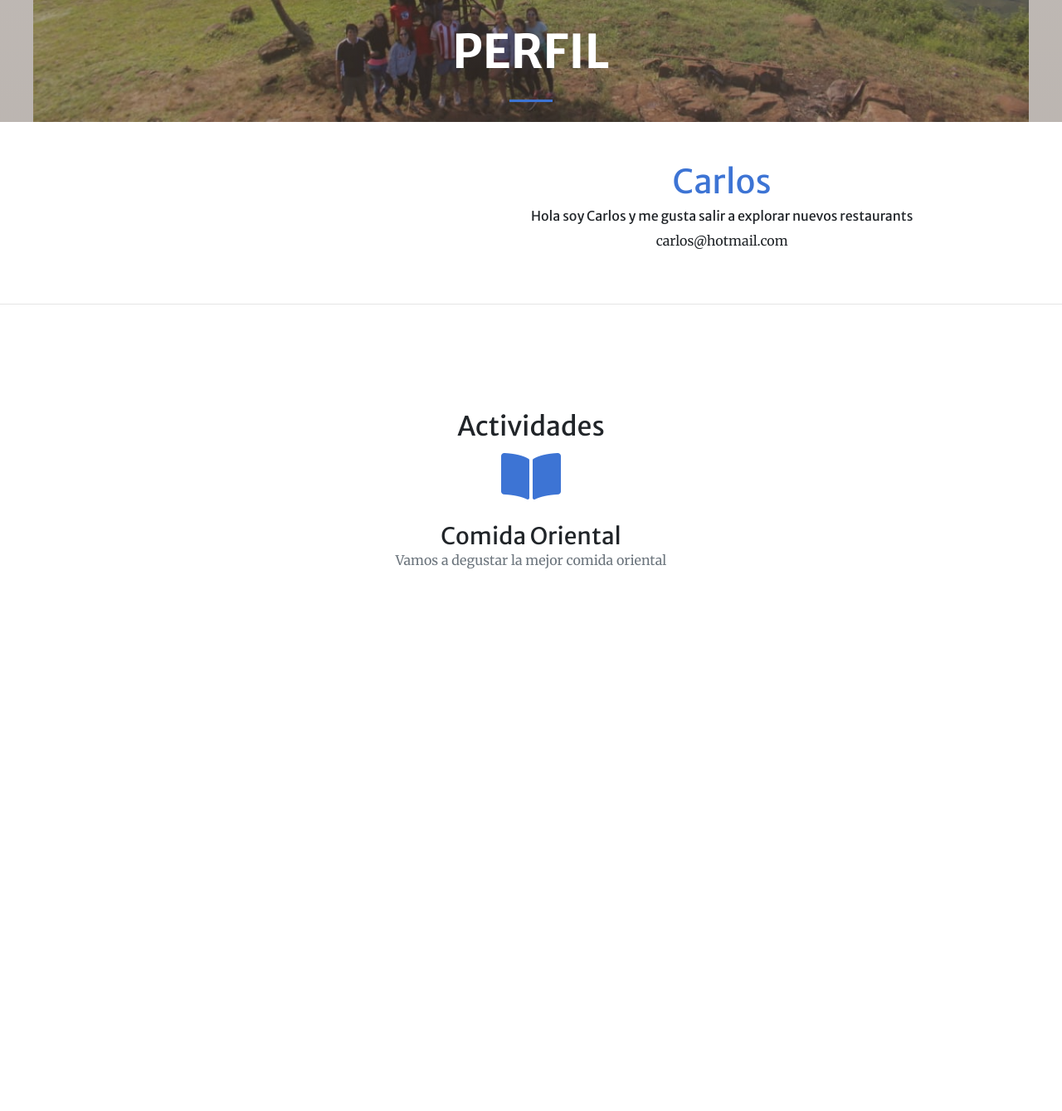
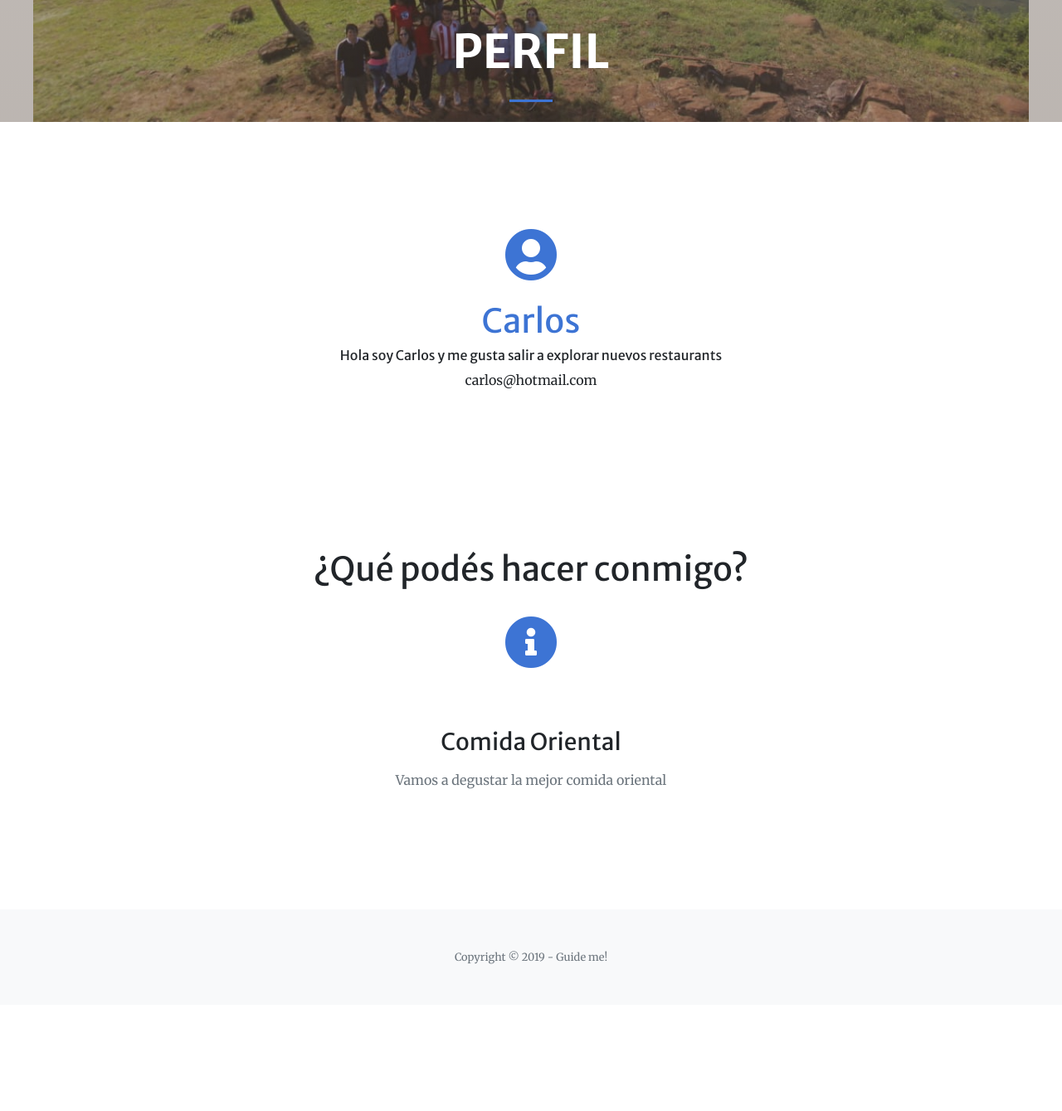
Before and after one commit to WilliBobadilla/tourist-web-project, a Django app: page /guia/1/ in a window 1280 px wide. Shown: the part 653-1992 px from the top of the page at 83% size. Before the commit the page ends 1339 px from the top, so only its background shows below. Run offline with Django 3.2, Linux system fonts and the light colour scheme; data comes from the database, SQL or seed files in the repository; both versions use the stored data as it was after the commit; some libraries are stand-ins or nearby versions.

Commit message:
se hizo el 100% del proyecto

```diff
--- a/guiatour/models.py
+++ b/guiatour/models.py
@@ -10,7 +10,7 @@ TIPO_ACTIVIDAD= (
 
 TIPO_SEXO= (
     ("Mas", "Masculino"),
-    ("Fem", "Fenenino"),
+    ("Fem", "Femenino"),
 )
 
 TIPO_IDIOMAS= (
--- a/guiatour/templates/guiafinal.html
+++ b/guiatour/templates/guiafinal.html
@@ -73,9 +73,8 @@
 
 <!------------>
 <!------------>
-  <div class="container-fluid p-0">
 
-    <section class="resume-section p-3 p-lg-5 d-flex align-items-center" id="about">
+  <section class="page-section" id="about">
     <div class="container portfolio">
 	  <div class="row">
 		  <div class="col-md-5">
@@ -84,19 +83,8 @@
 		</div>
 	  </div>
 			<div class="text-center mt-0">
-		<div class="row">
-			<div class="col-md-6">
-				<div class="row">
-					<div class="col-md-12">
-						<div class="bio-image">
-                <div class="w-80">
-                </div class="w-80">
-            </div>
-					</div>
-				</div>
-			</div>
-			<div class="text-center mt-0">
         <div class="bio-info">
+          <i class="fas fa-4x fa-user-circle text-primary mb-4"></i>
           <a href="/guia/{{guia.id}}/">
           <h1>{{guia.nombre}}</h1>
           </a>
@@ -105,26 +93,32 @@
         </div>
       </div>
       </div>
+
+
+  <section class="page-section" id="services">
+    <div class="row h-100 align-items-center justify-content-center text-center">
+      <div class="row">
+        <div class="mt-5">
+          <h1 class="text-center mt-0">¿Qué podés hacer conmigo?</h2><br>
+            <i class="fas fa-4x fa-info-circle text-primary mb-4"></i>
+   {% for actividad in actividades %}
+         <div class="text-center mb-5"></div>
+            <h3 class="mb-0">{{actividad.nombre}}</h3>
+            <p>
+            <div class="text-muted mb-0">{{actividad.descripcion}}</div>
+            </p>
+        </div>
+   {% endfor %}
+        </div>
+      </div>
     </section>
 
-    <hr class="m-0">
-    <section class="page-section" id="services">
-      <div class="w-80">
-        <h2 class="text-center mt-0">Actividades</h2>
-        {% for actividad in actividades %}
-        <div class="text-center mb-5">
-          <div class="resume-content">
-              <i class="fas fa-4x fa-book-open text-primary mb-4"></i>
-            <h3 class="mb-0">{{actividad.nombre}}</h3>
-            <div class="text-muted mb-0">{{actividad.descripcion}}</div>
+  <!-- Footer -->
+  <footer class="bg-light py-5">
+      <div class="container">
+        <div class="small text-center text-muted">Copyright &copy; 2019 - Guide me!</div>
       </div>
-          <div class="resume-date text-center">
-          </div>
-        </div>
-        {% endfor %}
-    </section>
-
-  </div>
+    </footer>
 
   <!-- Bootstrap core JavaScript -->
   <script src="/static/vendor/jquery/jquery.min.js"></script>
```
Also changed, not shown: db.sqlite3. Lines whose indentation alone changed are shown as unchanged.
